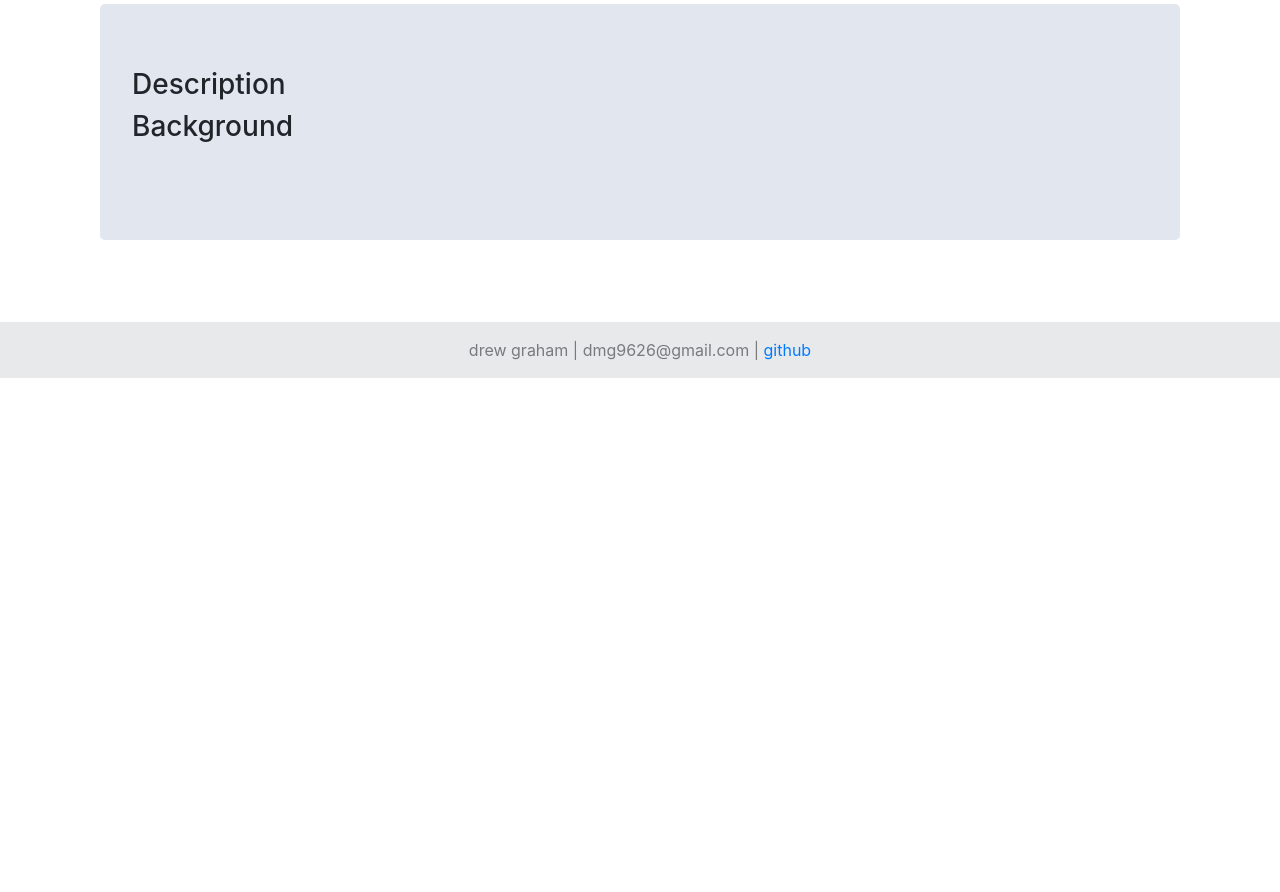
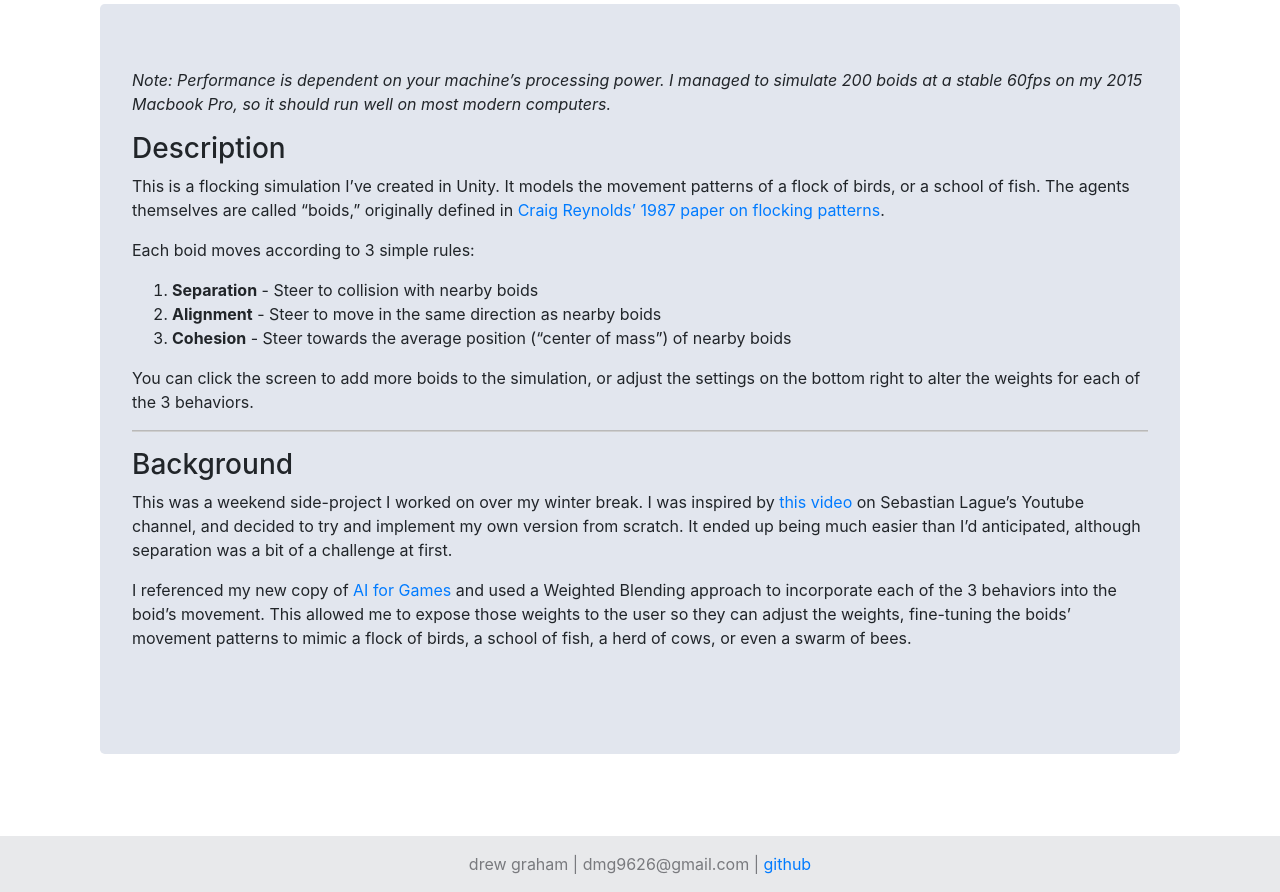
Before and after one commit to dmg9626/dmg9626.github.io, a Jekyll site: the page built from games/boids.md, in a window 1280 px wide and 1400 px high, scrolled down 238 px. Shown: the part 508-1400 px from the top of the window. Built offline with Jekyll 4.4.1, drawn with Linux system fonts in a browser that asks for light colours; nearby versions of some CDN libraries; library files that are not in the unit come from our copies; before the commit the page ends 1124 px from its top, so only the background shows below that.

Commit message:
updated boids date to Winter 2019; started writing descroption/background for boids page

```diff
--- a/_data/games.yaml
+++ b/_data/games.yaml
@@ -1,7 +1,7 @@
 ---
 - name: "Boids!"
   id: boids
-  date: "Fall 2019"
+  date: "Winter 2019"
   shortDescription: "A highly-performant flocking simulation"
   images:
     - imagePath: "/assets/images/games/boids/thumbnail.gif"
--- a/games/boids.md
+++ b/games/boids.md
@@ -5,6 +5,23 @@ game_id: boids
 playable: true
 ---
 
+*Note: Performance is dependent on your machine's processing power. I managed to simulate 200 boids at a stable 60fps on my 2015 Macbook Pro, so it should run well on most modern computers.*
+
 ### Description
 
+This is a flocking simulation I've created in Unity. It models the movement patterns of a flock of birds, or a school of fish. The agents themselves are called "boids," originally defined in [Craig Reynolds' 1987 paper on flocking patterns](http://www.cs.toronto.edu/~dt/siggraph97-course/cwr87/){:target="_blank"}.
+
+Each boid moves according to 3 simple rules:
+1. **Separation** - Steer to collision with nearby boids
+2. **Alignment** - Steer to move in the same direction as nearby boids
+3. **Cohesion** - Steer towards the average position ("center of mass") of nearby boids
+
+You can click the screen to add more boids to the simulation, or adjust the settings on the bottom right to alter the weights for each of the 3 behaviors.
+
+---
+
 ### Background
+
+This was a weekend side-project I worked on over my winter break. I was inspired by [this video](https://www.youtube.com/watch?v=bqtqltqcQhw) on Sebastian Lague's Youtube channel, and decided to try and implement my own version from scratch. It ended up being much easier than I'd anticipated, although separation was a bit of a challenge at first.
+
+I referenced my new copy of [AI for Games](https://www.amazon.com/AI-Games-Third-Ian-Millington/dp/1138483974/ref=dp_ob_image_bk) and used a Weighted Blending approach to incorporate each of the 3 behaviors into the boid's movement. This allowed me to expose those weights to the user so they can adjust the weights, fine-tuning the boids' movement patterns to mimic a flock of birds, a school of fish, a herd of cows, or even a swarm of bees.
```
